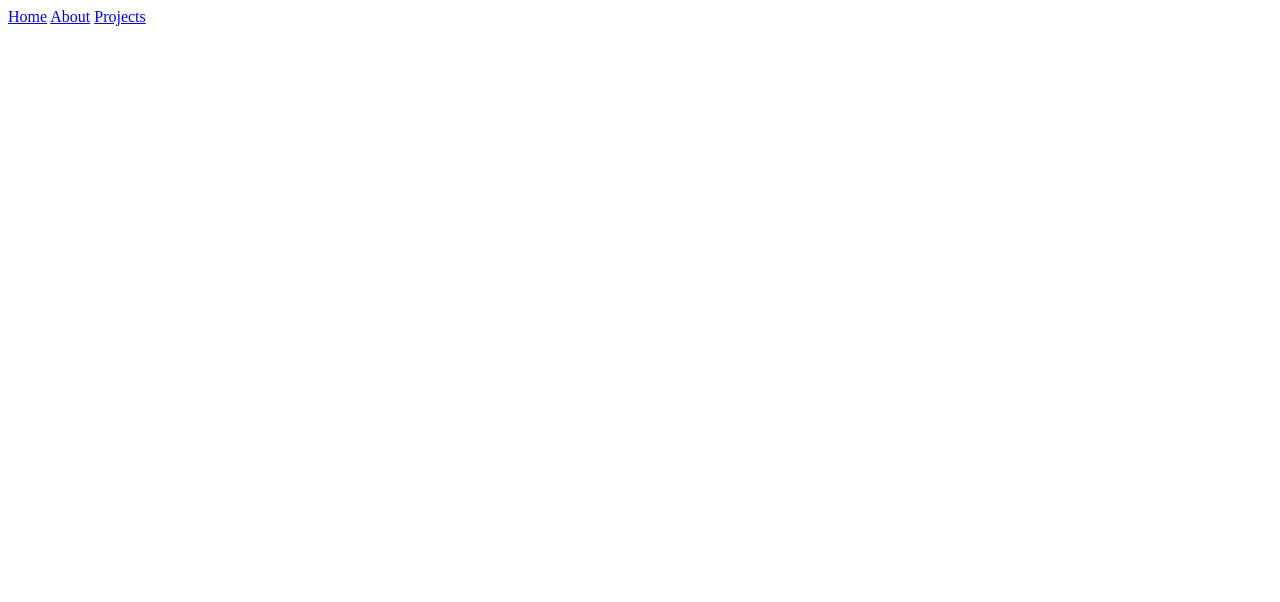
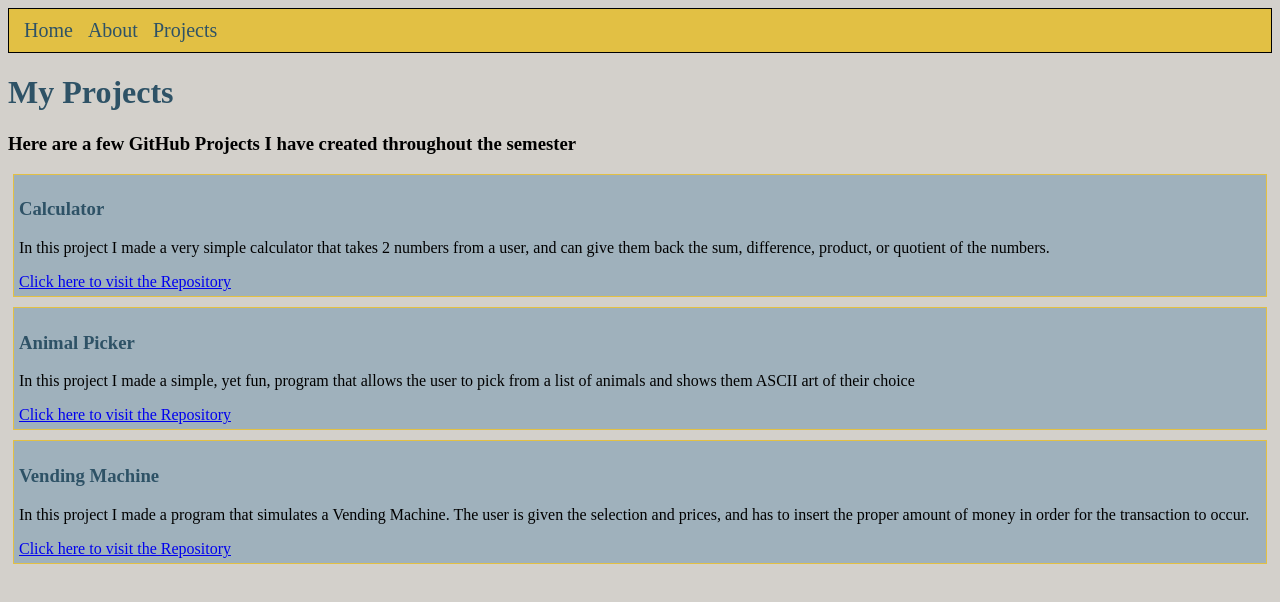
Before and after one commit to JDugganQuinnipiac/JDugganQuinnipiac.github.io, a plain HTML site: page projects.html in a window 1280 px wide. Drawn offline with Linux system fonts and the light colour scheme.

Commit message:
added info for pages

```diff
--- a/projects.html
+++ b/projects.html
@@ -1,13 +1,36 @@
 <html>
     <head>
         <title>Projects</title>
+        <link type="text/css" href="style.css" rel="stylesheet"/>
     </head>
 
-    <body>
+    <body class ="background">
         <div class="navbar">
             <a class="nav-option" href ="index.html">Home</a>
-            <a class="nav-option" href ="index.html">About</a>
-            <a class="nav-option" href ="index.html">Projects</a>
+            <a class="nav-option" href ="about.html">About</a>
+            <a class="nav-option" href ="projects.html">Projects</a>
         </div>
+
+        <h1 class="header">My Projects</h1>
+        <h3>Here are a few GitHub Projects I have created throughout the semester</h3>
+
+        <div class="container">
+            <h3 class="header">Calculator</h3>
+            <p>In this project I made a very simple calculator that takes 2 numbers from a user, and can give them back the sum, difference, product, or quotient of the numbers.</p>
+            <a href="https://github.com/JDugganQuinnipiac/Calculator">Click here to visit the Repository</a>
+        </div>
+
+        <div class="container">
+            <h3 class="header">Animal Picker</h3>
+            <p>In this project I made a simple, yet fun, program that allows the user to pick from a list of animals and shows them ASCII art of their choice</p>
+            <a href="https://github.com/JDugganQuinnipiac/AnimalPicker">Click here to visit the Repository</a>
+        </div>
+
+        <div class="container">
+            <h3 class="header">Vending Machine</h3>
+            <p>In this project I made a program that simulates a Vending Machine. The user is given the selection and prices, and has to insert the proper amount of money in order for the transaction to occur.</p>
+            <a href="https://github.com/JDugganQuinnipiac/Vending-Machine">Click here to visit the Repository</a>
+        </div>
+
     </body>
 </html>
--- a/style.css
+++ b/style.css
@@ -1,5 +1,7 @@
+
 .header{
-    color: red;
+    color: #2e5266;
+
 }
 
 .subheader{
@@ -8,13 +10,35 @@
 }
 
 .navbar{
-    background:black;
-    padding-top: 5px;
-    padding-left: 5px;
-    padding-bottom: 5px;
+    font-size: 20px;
+    background:#E2C044;
+    font-family:serif;
+    padding-top: 10px;
+    padding-left: 10px;
+    padding-bottom: 10px;
+    border: solid 1px black;
+
 }
 
 .nav-option{
-    color: gray;
-    margin-right:5px;
+    color: #2E5266;
+    margin:5px;
+    text-decoration: none;
 }
+
+.background{
+    background: #d3d0cb;
+}
+
+.image{
+    width: 170px;
+    height: 250px;
+}
+
+.container{
+    background: #9FB1bc;
+    padding: 5px;
+    border: solid 1px #E2C044;
+    margin: 5px;
+    margin-top: 10px;
+}
```
Also changed, not shown: about.html (+11 -5 lines), index.html (+6 -3 lines), images/tyson.jpg (added).
